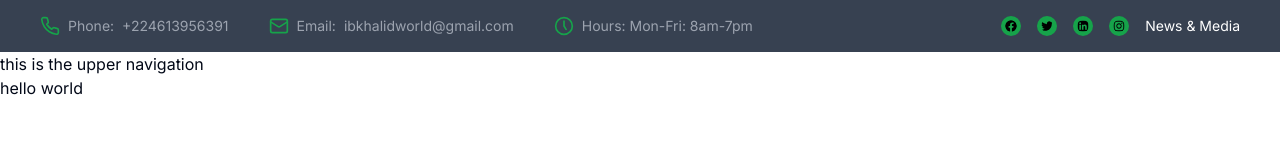
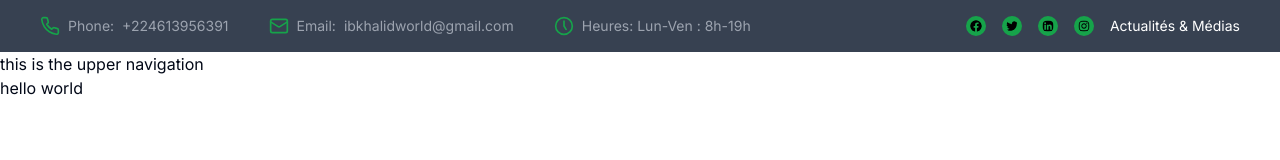
Before and after one commit to Dmambo/koulibaly, a Next.js app: page / in a window 1280 px wide. Shown: the top 160 px of the page. Built offline with nearby package versions, Linux system fonts and the light colour scheme.

Commit message:
Changed the language from English to french

```diff
--- a/components/ui/navigation/components/upperNav.tsx
+++ b/components/ui/navigation/components/upperNav.tsx
@@ -24,7 +24,7 @@ const UpperNav = () => {
           <span className="flex">
             <Clock5 className=" text-green-600 w-5 h-5" />
           </span>
-          Hours: Mon-Fri: 8am-7pm
+          Heures: Lun-Ven : 8h-19h
         </div>
       </div>
       <div className="flex gap-4">
@@ -64,7 +64,7 @@ const UpperNav = () => {
             </a>
           </div>
         </div>
-        <div className=' text-white'>News & Media</div>
+        <div className=' text-white'>Actualités & Médias</div>
       </div>
     </div>
   );
```
